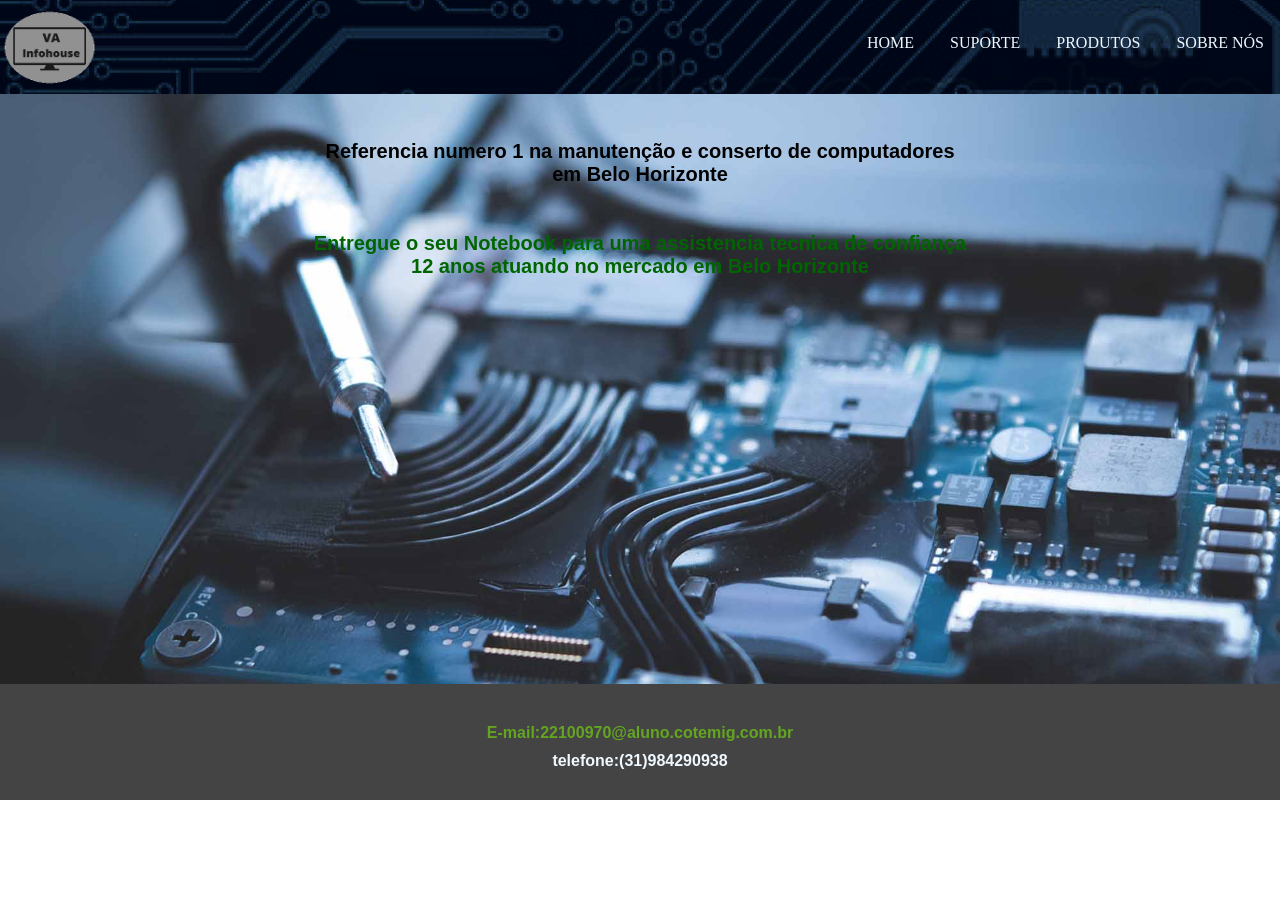
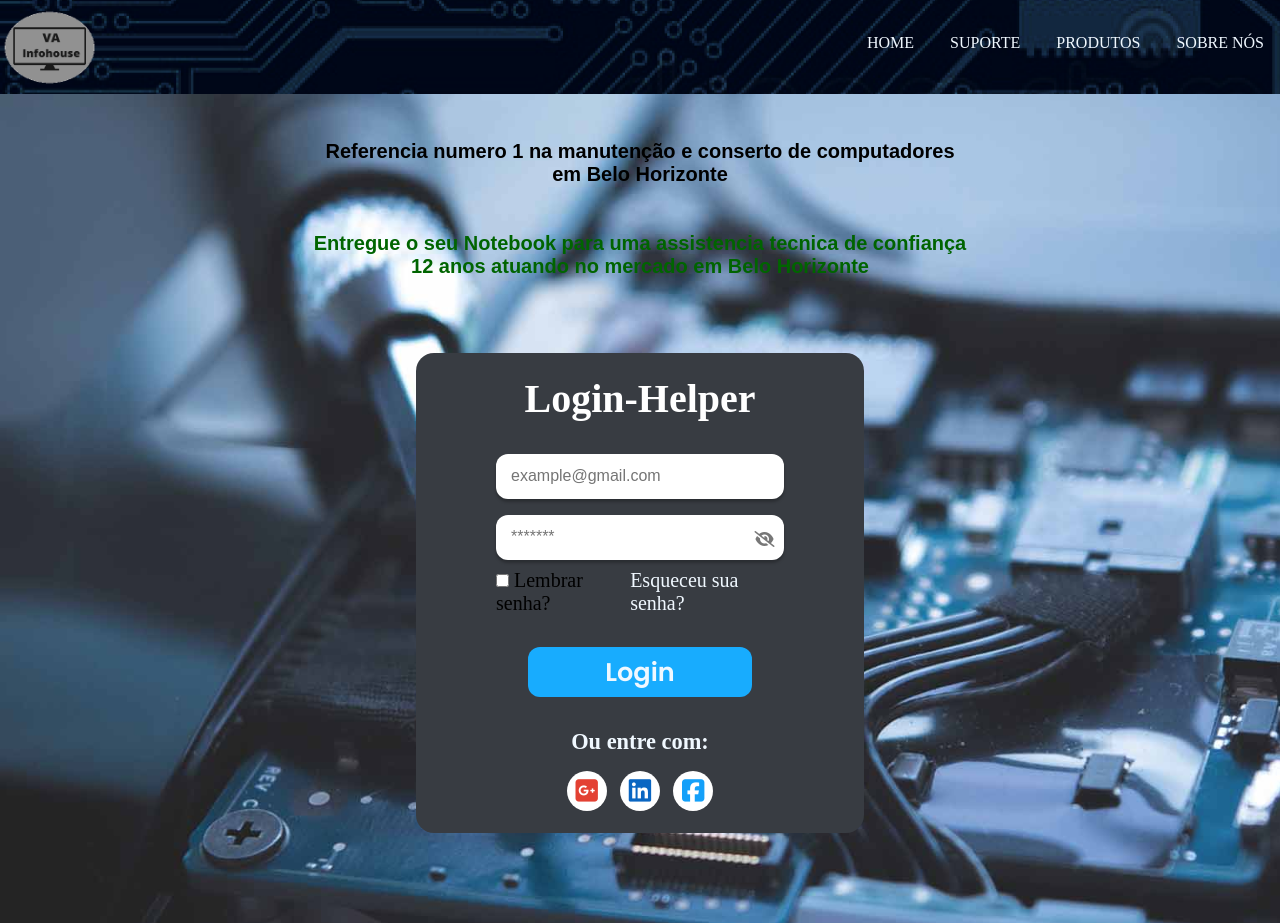
Before and after one commit to Victoralecrim/FRONT-END, a plain HTML site: page Paginas/index.html in a window 1280 px wide. Shown: the top 923 px of the page. Before the commit the page ends 800 px from the top, so only its background shows below. Drawn offline with Linux system fonts and the light colour scheme.

Commit message:
Add files via upload

```diff
--- a/Paginas/index.html
+++ b/Paginas/index.html
@@ -6,7 +6,10 @@
     <meta name="viewport" content="width='device-width', initial-scale=1.0" />
     <meta http-equiv="X-UA-Compatible" content="ie=edge" />
     <link rel="stylesheet" href="../css/styles.css" />
-
+    <script src="https://kit.fontawesome.com/15a57e58c6.js" crossorigin="anonymous" defer></script>
+    <link rel="preconnect" href="https://fonts.gstatic.com">
+    <link href="https://fonts.googleapis.com/css2?family=Poppins:wght@400;600&display=swap" rel="stylesheet">
+    <script src="../js/index.js" defer></script>
     <title>Site de front</title>
 </head>
 
@@ -25,8 +28,45 @@
     <br><br>
     <p class="txt-main">Referencia numero 1 na manutenção e conserto de computadores <br> em Belo Horizonte</p>
     <br><br>
-    <p class="green-text">Entregue o seu Notebook para uma assistencia tecnica de confiança <br> 12 anos atuando no mercado em Belo Horizonte</p>
+    <p class="green-text">Entregue o seu Notebook para uma assistencia tecnica de confiança <br> 12 anos atuando no
+        mercado em Belo Horizonte</p>
+    <br><br>
+    <main>
+        <form>
+            <h1>Login-Helper</h1>
+            <section class="inputs-container">
+                <input type="email" placeholder="example@gmail.com">
 
+                <div class="password-container">
+                    <input type="password" id="field-password" class="field-password" placeholder="*******">
+                    <i class="fas fa-eye" id="eye" onclick="showPassword()"></i>
+                    <i class="fas fa-eye-slash" id="eye-slash" onclick="showPassword()"></i>
+                </div>
+            </section>
+
+            <section class="password-infos">
+                <div>
+                    <input type="checkbox">
+                    <span>Lembrar senha?</span>
+                </div>
+
+                <a href="#">Esqueceu sua senha?</a>
+            </section>
+
+            <button id="btn-login">Login</button>
+
+            <section class="links-container">
+                <span>Ou entre com:</span>
+
+                <aside>
+                    <a href="#"><i class="fab fa-google-plus-square google"></i></a>
+                    <a href="#"><i class="fab fa-linkedin linkedin"></i></a>
+                    <a href="#"><i class="fab fa-facebook-square facebook"></i></a>
+                </aside>
+
+            </section>
+        </form>
+    </main>
     <footer>
         <p class="clarity-green">E-mail:22100970@aluno.cotemig.com.br</p>
         <p class="red">telefone:(31)984290938</p>
--- a/css/SobreNos.css
+++ b/css/SobreNos.css
@@ -16,5 +16,13 @@ body{
     opacity: 0,3;
     width: 100%;
     height: 40vh;
+}
 
+footer {
+    background-color: #444444;
+    padding: 2rem;
+    margin: 0 auto;
+    position: absolute;
+    bottom: 0;
+    width: 100%;
 }
--- a/css/produtos.css
+++ b/css/produtos.css
@@ -172,3 +172,11 @@ td img[class="teclado"] {
     margin-top: 4.7em;
 
 }
+
+footer {
+    background-color: #444444;
+    padding: 2rem;
+    margin-top: 470px;
+    position: relative;
+    width: 100%;
+}
--- a/css/styles.css
+++ b/css/styles.css
@@ -3,6 +3,7 @@
     padding: 0%;
     box-sizing: border-box;
     margin: 0%;
+    text-decoration: none;
 }
 
 body {
@@ -63,11 +64,192 @@ p {
     text-align: center;
 }
 
+/* Estilização do form de login */
+
+h1 {
+    font-size: 2.5em;
+    color: #fff;
+}
+
+main {
+    width: 100%;
+    min-height: 100vh;
+    display: flex;
+    justify-content: center;
+}
+
+main form {
+    margin-top: 3%;
+    width: 35%;
+    height: 60vh;
+    background-color: #383c42;
+    box-shadow: 0px 3px 4px rgba(0, 0, 0, 0.4) inset 0px 4px 4px rgba(0, 0, 0, 0.25);
+    border-radius: 18px;
+    padding: 5%;
+    display: flex;
+    flex-direction: column;
+    align-items: center;
+}
+
+main form .inputs-container {
+    margin-top: 10%;
+    width: 100%;
+    display: flex;
+    flex-direction: column;
+    align-items: center;
+}
+
+main form .inputs-container input {
+    width: 90%;
+    height: 45px;
+    padding: 8px 15px;
+    border: 0;
+    outline: 0;
+    border-radius: 12px;
+    font-size: 16px;
+    color: #312e42;
+    box-shadow: 0px 3px 3px rgba(0, 0, 0, 0.25);
+
+}
+
+main form .inputs-container input:focus {
+    box-shadow: inset 1px 4px 7px rgba(0, 0, 0, 0.5);
+    outline: solid blue 1px;
+}
+
+main form .password-container {
+    margin-top: 5%;
+    width: 100%;
+    position: relative;
+    display: flex;
+    flex-direction: column;
+    align-items: center;
+}
+
+main form .password-container i {
+    position: absolute;
+    right: 8%;
+    top: 35%;
+    color: #777;
+    cursor: pointer;
+}
+
+main form .password-container #eye {
+    display: none;
+}
+
+main form .password-infos {
+    width: 90%;
+    margin-top: 3%;
+    display: flex;
+    align-items: center;
+    justify-content: space-between;
+    font-size: 20px;
+}
+
+main form .password-infos a {
+    color: aliceblue;
+}
+
+main form .password-infos a:hover {
+    color: #18acfe;
+}
+
+main form button {
+    background-color: #18acfe;
+    width: 70%;
+    height: 50px;
+    border: 0;
+    outline: 0;
+    border-radius: 12px;
+    margin-top: 10%;
+    font-size: 1.6em;
+    font-weight: 600;
+    cursor: pointer;
+    transition: 0.3s ease-in-out;
+}
+
+main form button:hover {
+    background: #fff;
+    color: #18acfe;
+}
+
+main form .links-container {
+    width: 100%;
+    display: flex;
+    flex-direction: column;
+    align-items: center;
+    margin-top: 10%;
+}
+
+main form .links-container span {
+    font-size: 1.4em;
+    font-weight: 600;
+    color:aliceblue;
+}
+
+main form .links-container aside {
+    margin-top: 5%;
+    width: 50%;
+    display: flex;
+    align-items: center;
+    justify-content: space-around;
+}
+
+main form .links-container aside i {
+    font-size: 1.6em;
+    background-color: #fff;
+    padding: 8px;
+    height: 40px;
+    width: 40px;
+    border-radius: 20px;
+    transition: 0.3s ease-in-out;
+    color: #fff;
+    display: flex;
+    align-items: center;
+    justify-content: center;
+    text-decoration: none;
+}
+
+main form .links-container aside .google {
+    color: #e34133;
+}
+
+main form .links-container aside .google:hover {
+    background-color: #e34133;
+    color: #fff;
+}
+
+main form .links-container aside .linkedin {
+    color: #0a66c2;
+}
+
+main form .links-container aside .linkedin:hover {
+    background-color: #0a66c2;
+    color: #fff;
+}
+
+main form .links-container aside .facebook {
+    color: #14a0f9;
+}
+
+main form .links-container aside .facebook:hover {
+    background-color: #14a0f9;
+    color: #fff;
+}
+
+#btn-login {
+    font-family: 'Poppins',sans-serif;
+    padding: 0.2em;
+    color:aliceblue;
+}
+
+
 footer {
     background-color: #444444;
-    padding: 30px;
+    padding: 4rem;
+    margin: auto;
     position: absolute;
-    bottom: 0;
     width: 100%;
 }
 
@@ -84,7 +266,7 @@ footer {
     color: aliceblue;
 }
 
-.txt-main{
+.txt-main {
     color: black;
     font-size: 20px;
 }
--- a/css/suporte.css
+++ b/css/suporte.css
@@ -122,6 +122,10 @@ input[type="reset"] {
     font-weight: bold;
 }
 
-footer{
-    padding: 2rem;
+footer {
+    background-color: #444444;
+    padding: 2.9rem;
+    margin-top: 260px;
+    position: fixed;
+    width: 100%;
 }
--- /dev/null
+++ b/js/index.js
@@ -0,0 +1,20 @@
+function showPassword() {
+    const eye = document.getElementById('eye');
+    const eyeSlash = document.getElementById('eye-slash');
+    const fieldPassword = document.getElementById('field-password');
+
+    if (eye.style.display === 'none') {
+        eye.style.display = 'block';
+        eyeSlash.style.display = 'none';
+        fieldPassword.type = 'text';
+    } else {
+        eye.style.display = 'none';
+        eyeSlash.style.display = 'block';
+        fieldPassword.type = 'password';
+    }
+}
+
+document.getElementById('btn-login').addEventListener('click', function (e) {
+    e.preventDefault();
+    alert('Logado!');
+});
```
Also changed, not shown: Paginas/Suporte.html (+1 -0 lines).
